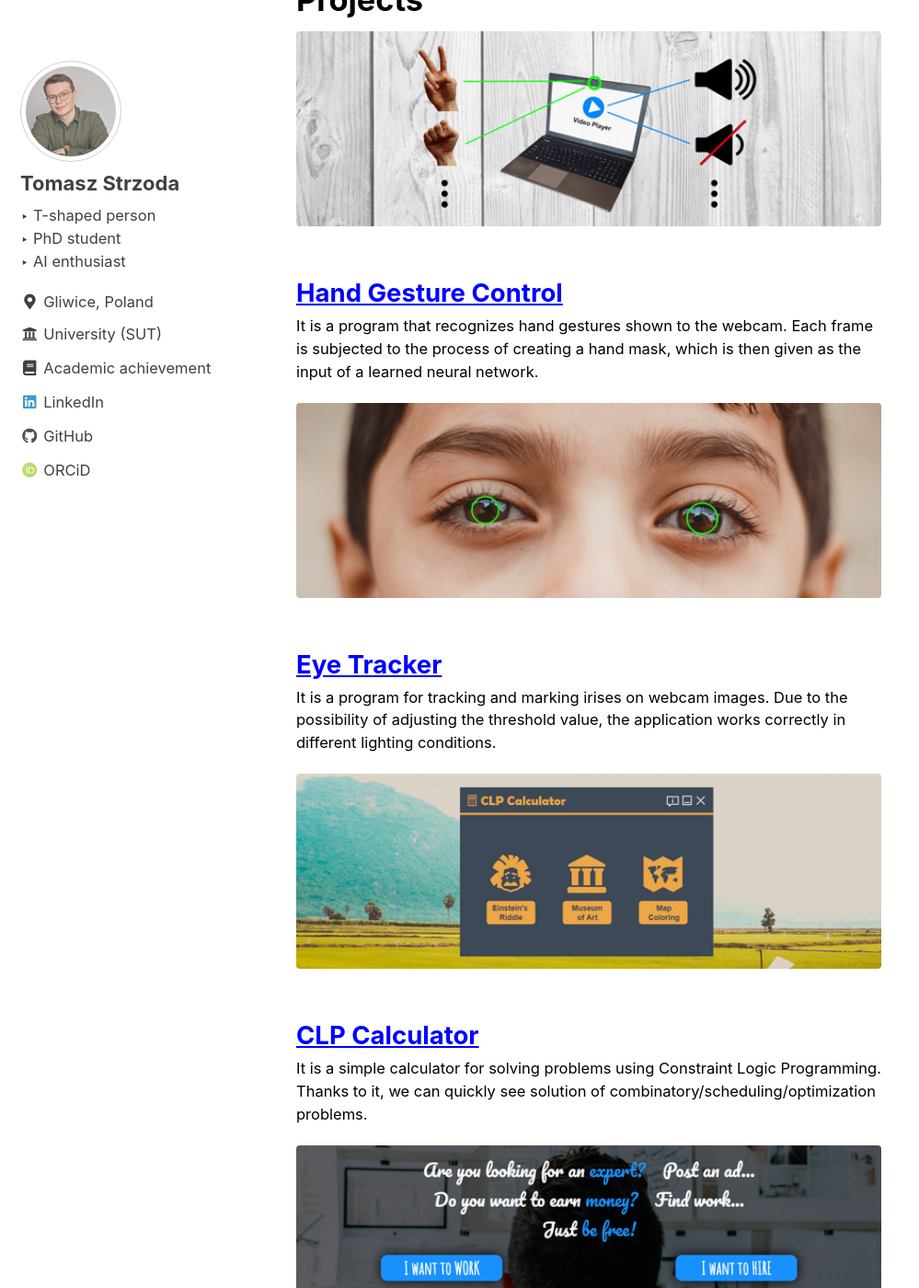
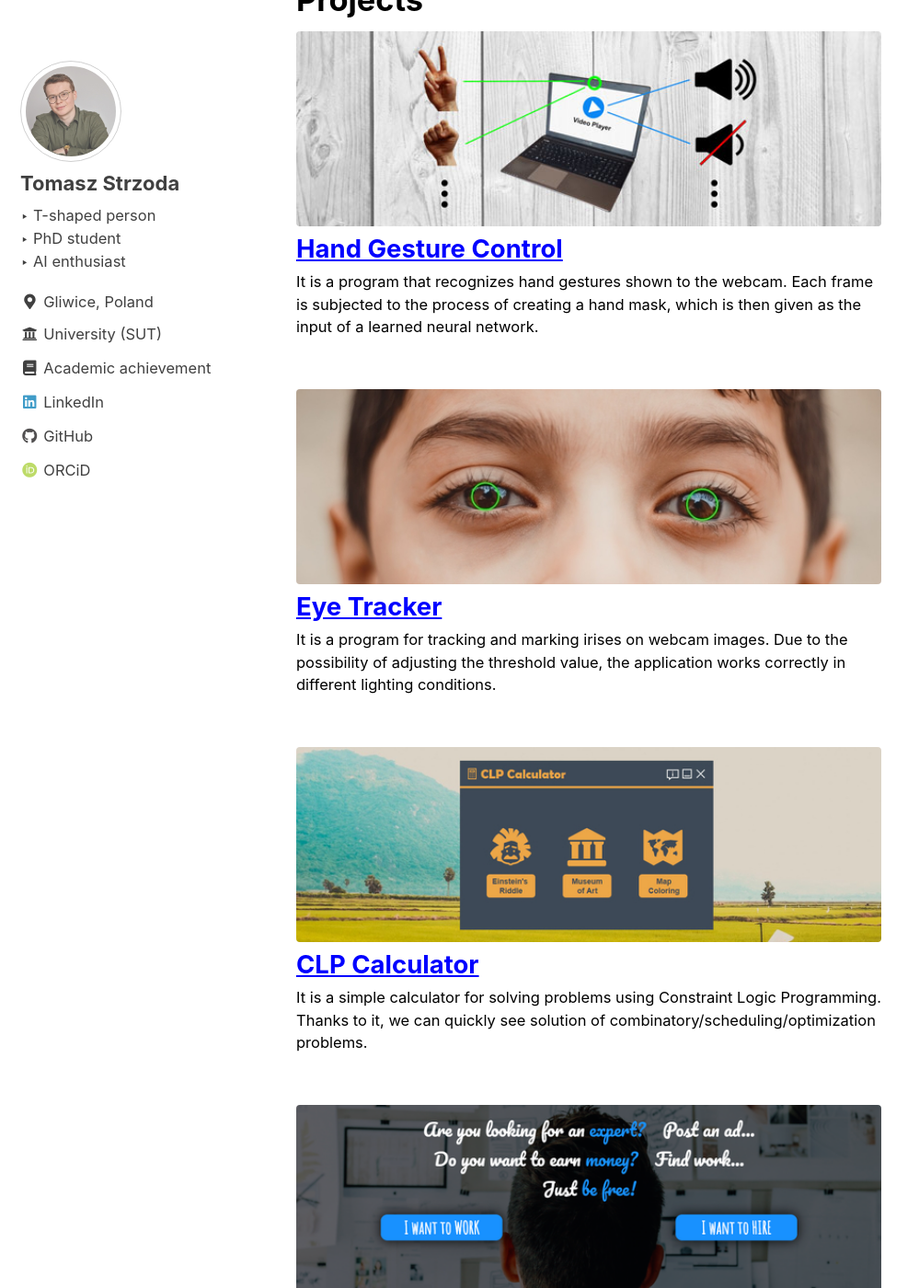
Before and after one commit to DrDEXT3R/DrDEXT3R.github.io, a Jekyll site: the page built from _pages/projects.md, in a window 1280 px wide and 1400 px high, scrolled down 599 px. Shown: the whole window at 92% size, without its empty margins (0-999 px from the left). Built offline with Jekyll 4.4.1, drawn with Linux system fonts in a browser that asks for light colours; cached includes are drawn as plain includes; some web fonts are replaced.

Commit message:
Change article list margins

```diff
--- a/_sass/minimal-mistakes/_page.scss
+++ b/_sass/minimal-mistakes/_page.scss
@@ -261,6 +261,16 @@ body {
   a {
     color: #fff;
     text-decoration: none;
+  }
+}
+
+.entries-list .list__item {
+  .archive__item {
+    margin-bottom: 2.5em;
+  }
+
+  .archive__item-title {
+    margin-top: 0.25em;
   }
 }
 
```
